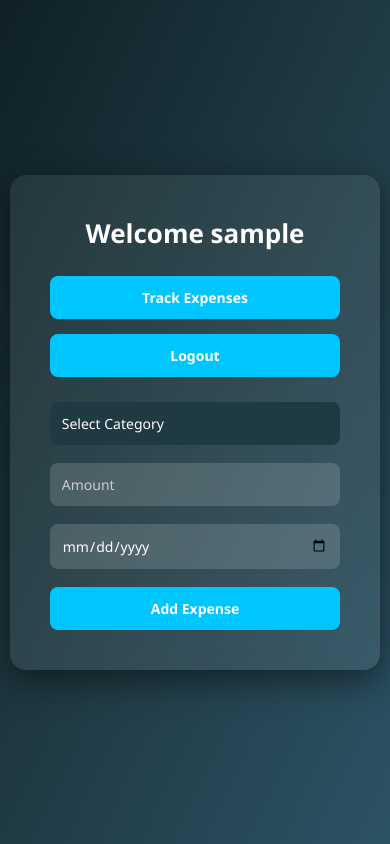
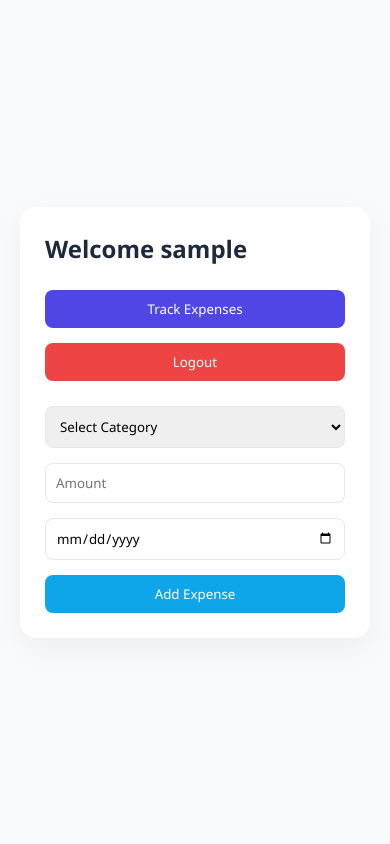
Before and after one commit to Tarak200524/expense-tracker, a Flask app: page /dashboard in a window 390 px wide. Run offline with Flask 3, Linux system fonts and the light colour scheme; the visitor is signed in with stand-in values (Sample User, id 1); some libraries are stand-ins or nearby versions.

Commit message:
Enhance dashboard layout and styling
Refactor dashboard HTML structure and styles for improved layout and responsiveness.

```diff
--- a/templates/dashboard.html
+++ b/templates/dashboard.html
@@ -2,16 +2,147 @@
 <html>
 <head>
     <title>Dashboard</title>
-    <link rel="stylesheet" href="{{ url_for('static', filename='style.css') }}">
     <script src="https://cdn.jsdelivr.net/npm/chart.js"></script>
+
+    <style>
+        * {
+            margin: 0;
+            padding: 0;
+            box-sizing: border-box;
+            font-family: 'Segoe UI', sans-serif;
+        }
+
+        body {
+            background: #f8fafc;
+            display: flex;
+            justify-content: center;
+            align-items: center;
+            min-height: 100vh;
+            padding: 20px;
+        }
+
+        .dashboard-wrapper {
+            width: 100%;
+            display: flex;
+            justify-content: center;
+        }
+
+        .dashboard-card {
+            background: #ffffff;
+            width: 100%;
+            max-width: 900px;
+            padding: 40px;
+            border-radius: 16px;
+            box-shadow: 0 10px 30px rgba(0, 0, 0, 0.05);
+        }
+
+        h2 {
+            color: #1e293b;
+            margin-bottom: 25px;
+            font-weight: 600;
+        }
+
+        .actions {
+            display: flex;
+            gap: 15px;
+            margin-bottom: 25px;
+            flex-wrap: wrap;
+        }
+
+        button {
+            padding: 10px 18px;
+            border: none;
+            border-radius: 8px;
+            cursor: pointer;
+            font-weight: 500;
+            transition: 0.3s ease;
+        }
+
+        /* Track Button */
+        #trackBtn {
+            background: #4f46e5;
+            color: white;
+        }
+
+        #trackBtn:hover {
+            background: #4338ca;
+        }
+
+        /* Submit Button */
+        button[type="submit"] {
+            background: #0ea5e9;
+            color: white;
+        }
+
+        button[type="submit"]:hover {
+            background: #0284c7;
+        }
+
+        /* Logout Button */
+        .actions button:last-child {
+            background: #ef4444;
+            color: white;
+        }
+
+        .actions button:last-child:hover {
+            background: #dc2626;
+        }
+
+        form {
+            display: flex;
+            gap: 15px;
+            flex-wrap: wrap;
+        }
+
+        select, input {
+            padding: 10px;
+            border: 1px solid #e2e8f0;
+            border-radius: 8px;
+            flex: 1;
+            min-width: 150px;
+            outline: none;
+            transition: 0.2s;
+        }
+
+        select:focus, input:focus {
+            border-color: #4f46e5;
+        }
+
+        .chart-container {
+            position: relative;
+            height: 400px;
+            margin-top: 20px;
+        }
+
+        /* Responsive */
+        @media (max-width: 768px) {
+            .dashboard-card {
+                padding: 25px;
+            }
+
+            form {
+                flex-direction: column;
+            }
+
+            select, input, button {
+                width: 100%;
+            }
+
+            .chart-container {
+                height: 300px;
+            }
+        }
+    </style>
+
 </head>
 <body>
 
-<div class="container dashboard-container">
+<div class="dashboard-wrapper">
+
+    <div class="dashboard-card">
 
         <h2>Welcome {{ session['username'] }}</h2>
 
-    <!-- Top Buttons -->
         <div class="actions" id="topButtons">
             <button type="button" id="trackBtn" onclick="trackExpenses()">Track Expenses</button>
             <button type="button" onclick="window.location.href='/logout'">Logout</button>
@@ -19,7 +150,6 @@
 
         <div id="content">
 
-        <!-- Expense Form -->
             <form method="POST" id="expenseForm">
 
                 <select name="category" required>
@@ -38,6 +168,8 @@
                 <button type="submit">Add Expense</button>
 
             </form>
+
+        </div>
 
     </div>
 
@@ -81,13 +213,14 @@ function trackExpenses() {
                     datasets: [{
                         data: values,
                         backgroundColor: [
-                            "#ff6384",
-                            "#36a2eb",
-                            "#ffce56",
-                            "#4bc0c0",
-                            "#9966ff",
-                            "#ff9f40"
-                        ]
+                            "#4f46e5",
+                            "#0ea5e9",
+                            "#14b8a6",
+                            "#f59e0b",
+                            "#ef4444",
+                            "#8b5cf6"
+                        ],
+                        borderWidth: 0
                     }]
                 },
                 options: {
```
Lines whose indentation alone changed are shown as unchanged.
